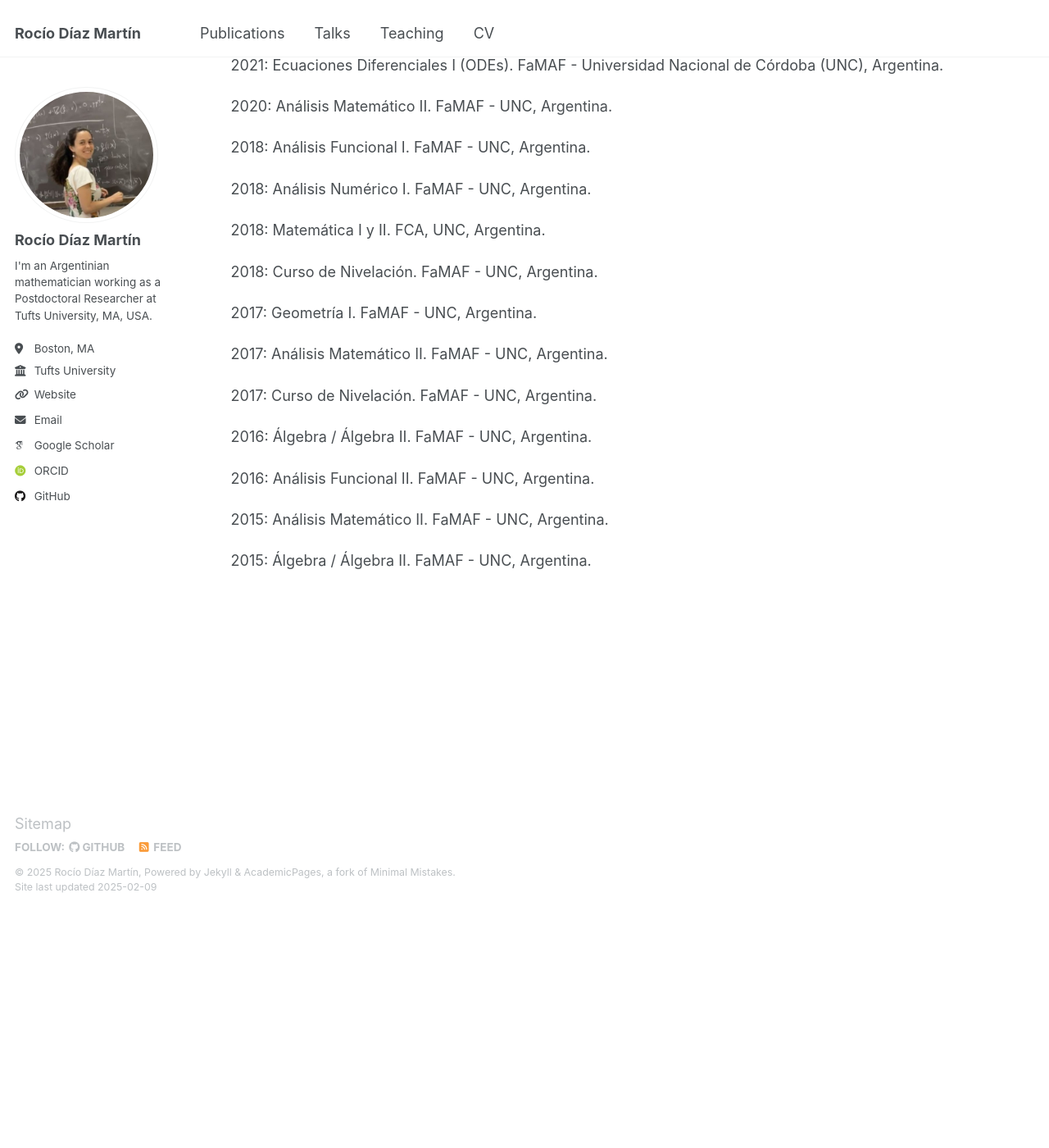
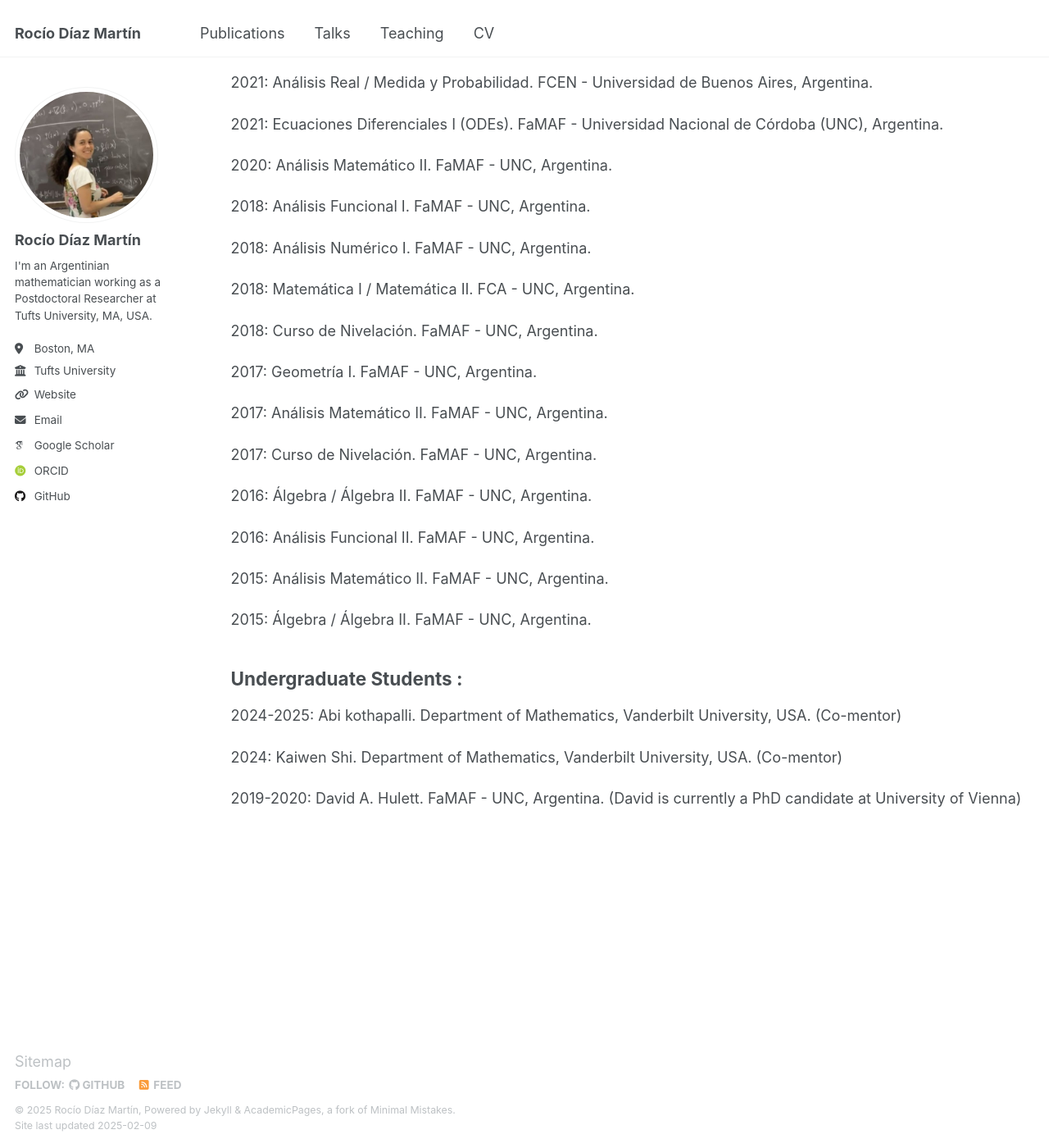
Before and after one commit to RocioDM/rociodm.github.io, a Jekyll site: the page built from _pages/teaching.md, in a window 1280 px wide and 1400 px high, scrolled down 540 px. Shown: the whole window at 82% size. Built offline with Jekyll 4.4.1, drawn with Linux system fonts in a browser that asks for light colours; some web fonts are replaced; before the commit the page ends 1650 px from its top, so only the background shows below that.

Commit message:
students

```diff
--- a/_pages/teaching.md
+++ b/_pages/teaching.md
@@ -31,7 +33,7 @@ author_profile: true
 
 2018:  Análisis Numérico I. FaMAF - UNC, Argentina.
 
-2018: Matemática I y II. FCA, UNC, Argentina.
+2018: Matemática I / Matemática II. FCA - UNC, Argentina.
 
 2018: Curso de Nivelación. FaMAF - UNC, Argentina.
 
@@ -48,3 +50,12 @@ author_profile: true
 2015: Análisis Matemático II. FaMAF - UNC, Argentina.
 
 2015: Álgebra / Álgebra II. FaMAF - UNC, Argentina.
+
+## Undergraduate Students :
+
+2024-2025: Abi kothapalli. Department of Mathematics, Vanderbilt University, USA. (Co-mentor)
+
+2024: Kaiwen Shi. Department of Mathematics, Vanderbilt University, USA. (Co-mentor)
+
+2019-2020: David A. Hulett.  FaMAF - UNC, Argentina.
+(David is currently a PhD candidate at University of Vienna)
```
Also changed, not shown: other parts of _pages/teaching.md (+2 -0 lines).
